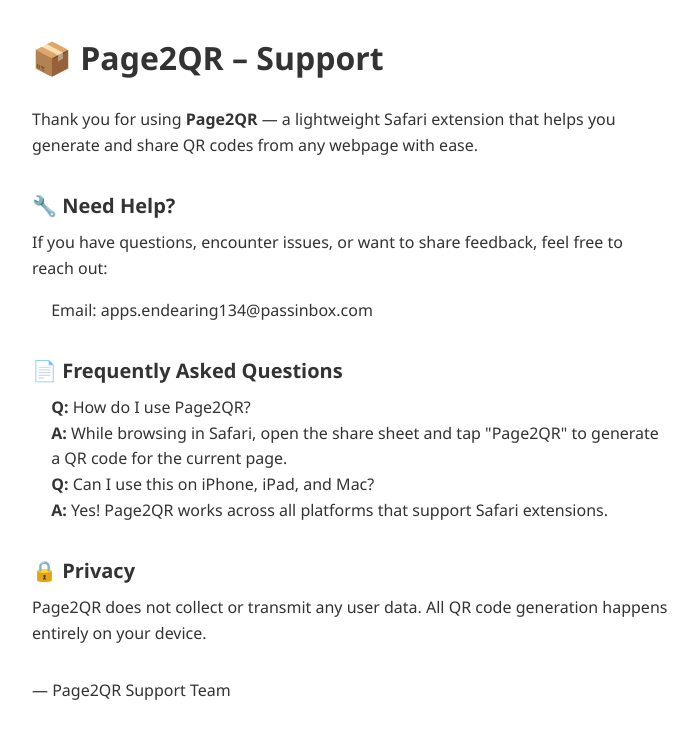
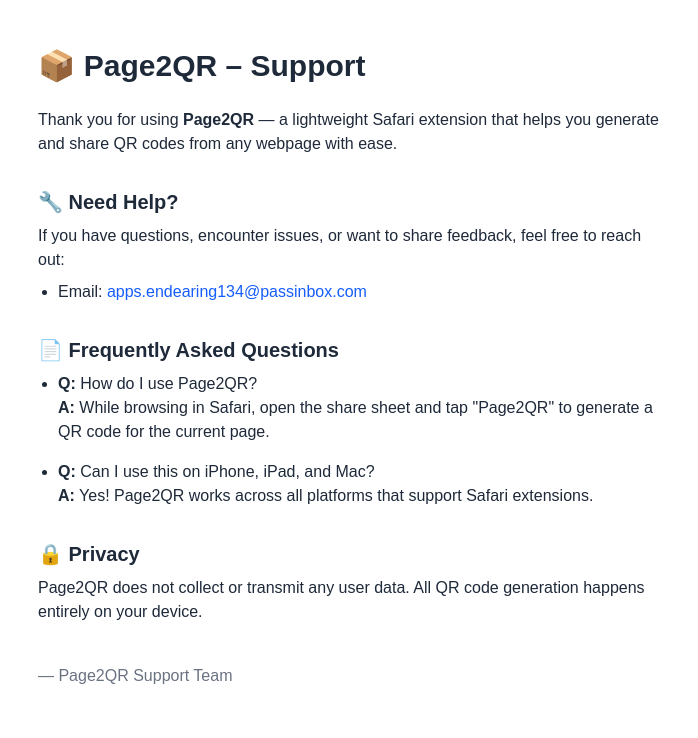
Before and after one commit to west5hell/westshell, a Next.js app: page /page2qr-support in a window 1280 px wide. Shown: the top 738 px of the page, without its empty margins (290-988 px from the left). Built offline with nearby package versions, Linux system fonts and the light colour scheme.

Commit message:
refactor: replace inline styles with Tailwind CSS classes in Page2QR support page

```diff
--- a/app/page2qr-support/page.tsx
+++ b/app/page2qr-support/page.tsx
@@ -5,31 +5,36 @@
 
 export default function Page2QRSupport() {
   return (
-    <main style={styles.container}>
-      <h1 style={styles.title}>📦 Page2QR – Support</h1>
+    <main className="max-w-2xl mx-auto px-6 py-12 text-gray-800">
+      <h1 className="text-3xl font-bold mb-6">📦 Page2QR – Support</h1>
 
-      <p style={styles.text}>
-        Thank you for using <strong>Page2QR</strong> — a lightweight Safari
-        extension that helps you generate and share QR codes from any webpage
-        with ease.
+      <p className="mb-4">
+        Thank you for using <span className="font-semibold">Page2QR</span> — a
+        lightweight Safari extension that helps you generate and share QR codes
+        from any webpage with ease.
       </p>
 
-      <h2 style={styles.heading}>🔧 Need Help?</h2>
-      <p style={styles.text}>
+      <h2 className="text-xl font-semibold mt-8 mb-2">🔧 Need Help?</h2>
+      <p className="mb-2">
         If you have questions, encounter issues, or want to share feedback, feel
         free to reach out:
       </p>
-      <ul style={styles.list}>
+      <ul className="list-disc pl-5 mb-6">
         <li>
           Email:{" "}
-          <a href="mailto:apps.endearing134@passinbox.com">
+          <a
+            href="mailto:apps.endearing134@passinbox.com"
+            className="text-blue-600 hover:underline"
+          >
             apps.endearing134@passinbox.com
           </a>
         </li>
       </ul>
 
-      <h2 style={styles.heading}>📄 Frequently Asked Questions</h2>
-      <ul style={styles.list}>
+      <h2 className="text-xl font-semibold mt-8 mb-2">
+        📄 Frequently Asked Questions
+      </h2>
+      <ul className="list-disc pl-5 space-y-4 mb-6">
         <li>
           <strong>Q:</strong> How do I use Page2QR?
           <br />
@@ -44,45 +49,13 @@
         </li>
       </ul>
 
-      <h2 style={styles.heading}>🔒 Privacy</h2>
-      <p style={styles.text}>
+      <h2 className="text-xl font-semibold mt-8 mb-2">🔒 Privacy</h2>
+      <p className="mb-4">
         Page2QR does not collect or transmit any user data. All QR code
         generation happens entirely on your device.
       </p>
 
-      <p style={{ ...styles.text, marginTop: "2rem" }}>
-        — Page2QR Support Team
-      </p>
+      <p className="mt-10 text-gray-500">— Page2QR Support Team</p>
     </main>
   );
 }
-
-const styles = {
-  container: {
-    padding: "2rem",
-    maxWidth: "700px",
-    margin: "0 auto",
-    fontFamily: '"Segoe UI", system-ui, sans-serif',
-    lineHeight: 1.6,
-    color: "#333",
-  },
-  title: {
-    fontSize: "2rem",
-    fontWeight: "bold",
-    marginBottom: "1.5rem",
-  },
-  heading: {
-    fontSize: "1.25rem",
-    marginTop: "2rem",
-    marginBottom: "0.5rem",
-    fontWeight: 600,
-  },
-  text: {
-    fontSize: "1rem",
-    marginBottom: "1rem",
-  },
-  list: {
-    paddingLeft: "1.2rem",
-    marginBottom: "1rem",
-  },
-};
```
